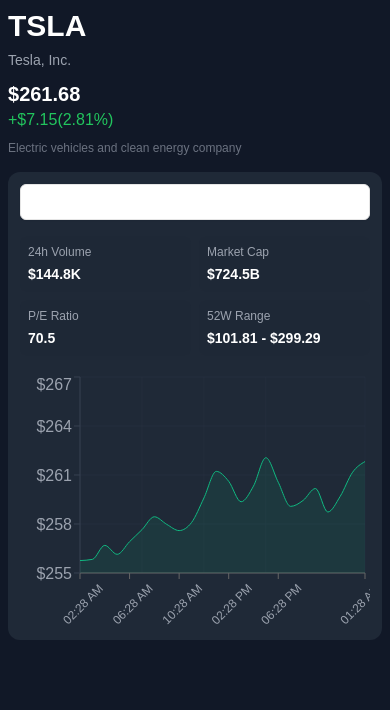
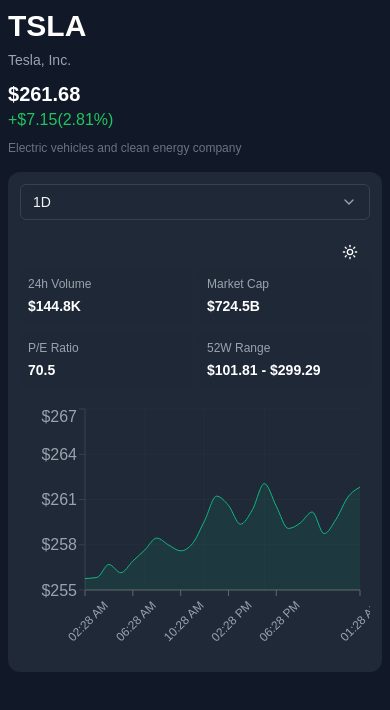
Before and after one commit to DrakeAlia/stock-simulator, a Next.js app: page / in a window 390 px wide. Shown: the top 710 px of the page. Built offline with nearby package versions, Linux system fonts and the light colour scheme.

Commit message:
improved mobile dropdown

```diff
--- a/src/components/ChartSkeleton.tsx
+++ b/src/components/ChartSkeleton.tsx
@@ -11,8 +11,7 @@
   return (
     <div className="space-y-4">
       {/* Chart Area */}
-      <div className={`h-96 ${bgColor} ${animatePulse} rounded-lg`} />
-
+      <div className={`h-64 sm:h-96 ${bgColor} ${animatePulse} rounded-lg`} />
       {/* Time Labels */}
       <div className="flex justify-between mt-4">
         {[...Array(6)].map((_, i) => (
@@ -22,7 +21,6 @@
           />
         ))}
       </div>
-
       {/* Metrics Grid */}
       <div className="grid grid-cols-2 md:grid-cols-4 gap-4 mt-6">
         {[...Array(4)].map((_, i) => (
--- a/src/components/StockSimulator.tsx
+++ b/src/components/StockSimulator.tsx
@@ -3,25 +3,16 @@
 import React, { useState, useEffect, useCallback, useRef } from "react";
 import { themeStyles } from "@/lib/theme";
 import {
-  // Line,
   XAxis,
   YAxis,
   Tooltip,
   ResponsiveContainer,
   CartesianGrid,
   Area,
-  // Bar,
   ComposedChart,
 } from "recharts";
 import { Sun, Moon, ChevronDown } from "lucide-react";
 import { Button } from "@/components/ui/button";
-// import { TooltipProps } from "recharts";
-// import {
-//   NameType,
-//   ValueType,
-// } from "recharts/types/component/DefaultTooltipContent";
-// import ChartSettings from "./ChartSettings";
-// import MarketDetails from "./MarketDetails";
 import ChartSkeleton from "@/components/ChartSkeleton";
 import MarketAlert from "./MarketAlert";
 import {
@@ -167,8 +158,6 @@
   onTimeframeChange,
   onThemeChange,
 }) => {
-  // const [showVolume, setShowVolume] = useState(false);
-  // const [showMA, setShowMA] = useState(false);
   const [volume] = useState(Math.floor(Math.random() * 1000000));
   const [stockData, setStockData] = useState<StockDataPoint[]>([]);
   const [currentPrice, setCurrentPrice] = useState(initialPrice);
@@ -295,12 +284,12 @@
         clearInterval(intervalRef.current);
       }
     };
-  }, [generateSimulatedData]); // Add generateSimulatedData to dependency array
+  }, [generateSimulatedData]);
 
   const handleTimeframeChange = (newTimeframe: TimeFrame) => {
     setIsLoading(true);
     setSelectedTimeframe(newTimeframe);
-    timeframeRef.current = newTimeframe; // Update ref
+    timeframeRef.current = newTimeframe;
 
     // Clear existing interval
     if (intervalRef.current) {
@@ -332,7 +321,7 @@
       className={`w-full min-h-screen ${themeStyles[theme].background} ${themeStyles[theme].text} p-2 sm:p-4`}
     >
       <div className="max-w-7xl mx-auto">
-        {/* 3. Update the header section */}
+        {/* header section */}
         <div className="mb-4 sm:mb-8">
           <div className="flex flex-col sm:flex-row sm:items-center sm:justify-between">
             <div>
@@ -370,24 +359,28 @@
           )}
         </div>
 
-        {/* 4. Update the chart card section */}
+        {/* chart card section */}
         <div
           className={`${themeStyles[theme].card} rounded-xl p-3 sm:p-6 mb-4 sm:mb-6`}
         >
-          {/* 5. Add mobile timeframe dropdown */}
+          {/* mobile timeframe dropdown */}
           <div className="sm:hidden mb-4">
             <DropdownMenu>
               <DropdownMenuTrigger asChild>
-                <Button variant="outline" className="w-full justify-between">
-                  {selectedTimeframe}
-                  <ChevronDown className="h-4 w-4 ml-2" />
+                <Button
+                  variant="outline"
+                  className="w-full justify-between h-9 px-3 text-sm font-medium bg-gray-800/50 border-gray-700 hover:bg-gray-700/50"
+                >
+                  <span className="text-gray-100">{selectedTimeframe}</span>
+                  <ChevronDown className="h-4 w-4 ml-2 text-gray-400" />
                 </Button>
               </DropdownMenuTrigger>
-              <DropdownMenuContent className="w-full">
+              <DropdownMenuContent className="w-full bg-gray-800 border-gray-700">
                 {["1D", "1W", "1M", "3M", "1Y", "5Y"].map((tf) => (
                   <DropdownMenuItem
                     key={tf}
                     onClick={() => handleTimeframeChange(tf as TimeFrame)}
+                    className="text-gray-100 hover:bg-gray-700/50 hover:text-white focus:bg-gray-700/50 focus:text-white"
                   >
                     {tf}
                   </DropdownMenuItem>
@@ -395,8 +388,7 @@
               </DropdownMenuContent>
             </DropdownMenu>
           </div>
-
-          {/* 6. Update desktop timeframe buttons to hide on mobile */}
+          {/* desktop timeframe buttons to hide on mobile */}
           <div className="hidden sm:flex justify-between items-center mb-6">
             <div className="flex space-x-6">
               {["1D", "1W", "1M", "3M", "1Y", "5Y"].map((tf) => (
@@ -429,7 +421,23 @@
             </Button>
           </div>
 
-          {/* 7. Update MarketDetails component to be responsive */}
+          <div className="sm:hidden mt-4 flex justify-end">
+            <Button
+              variant="ghost"
+              size="sm"
+              onClick={() =>
+                handleThemeChange(theme === "dark" ? "light" : "dark")
+              }
+              className="hover:bg-gray-800/50"
+            >
+              {theme === "dark" ? (
+                <Sun className="w-4 h-4" />
+              ) : (
+                <Moon className="w-4 h-4" />
+              )}
+            </Button>
+          </div>
+          {/* MarketDetails component */}
           <div className="grid grid-cols-2 gap-2 sm:grid-cols-4 sm:gap-4 mb-4 sm:mb-6">
             <MetricCard
               title="24h Volume"
@@ -449,7 +457,6 @@
               theme={theme}
             />
           </div>
-
           {/* Chart */}
           {isLoading ? (
             <ChartSkeleton theme={theme} />
@@ -458,7 +465,12 @@
               <ResponsiveContainer width="100%" height="100%">
                 <ComposedChart
                   data={stockData}
-                  margin={{ top: 5, right: 5, left: 0, bottom: 5 }}
+                  margin={{
+                    top: 5,
+                    right: 10,
+                    left: 5,
+                    bottom: 20,
+                  }}
                 >
                   <CartesianGrid
                     stroke={theme === "dark" ? "#374151" : "#E5E7EB"}
@@ -509,7 +521,6 @@
               </ResponsiveContainer>
             </div>
           )}
-
           <MarketAlert
             show={alert.show}
             onDismiss={() => setAlert((prev) => ({ ...prev, show: false }))}
```
